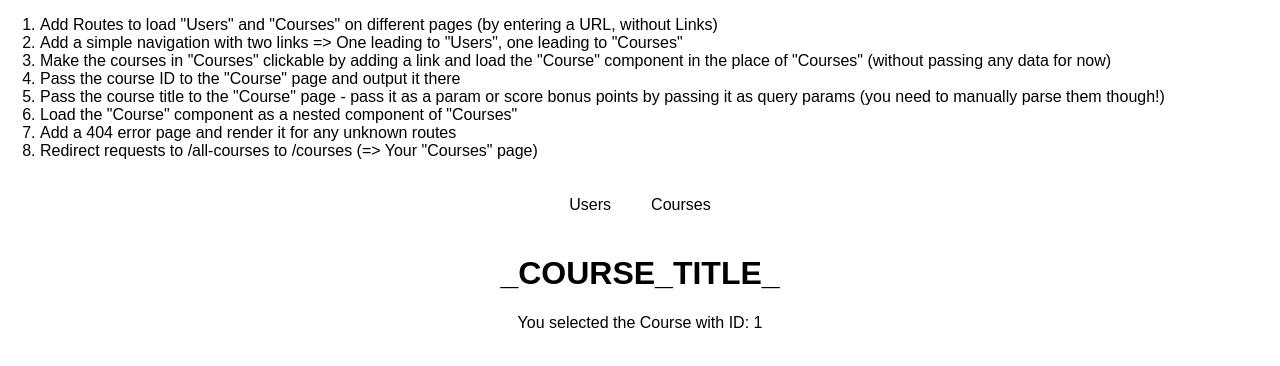
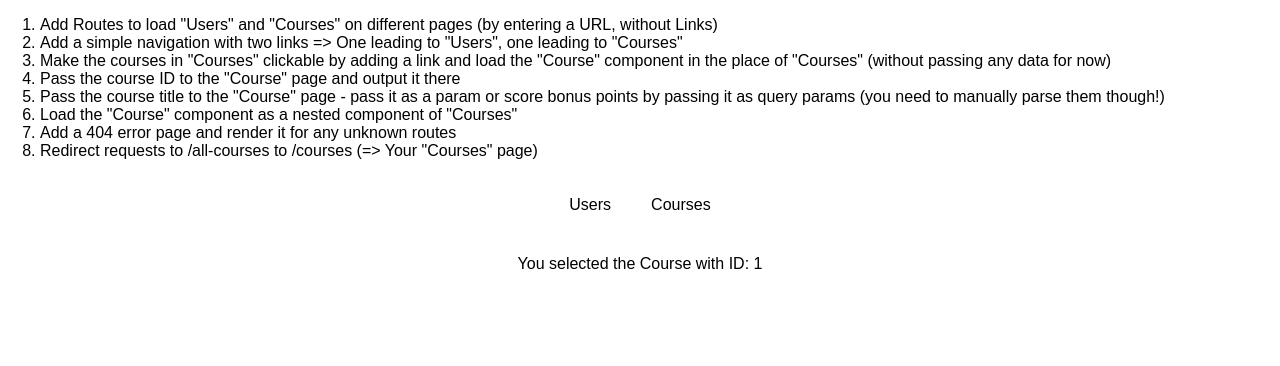
Before and after one commit to Krossmaskinen/udemy-react-routing--asignment-problem, a React (Create React App) app: page /course/1 in a window 1280 px wide. Shown: the top 366 px of the page. Built offline with nearby package versions, Linux system fonts and the light colour scheme.

Commit message:
Course: - pass course title as query parameter to course

```diff
--- a/src/containers/Course/Course.js
+++ b/src/containers/Course/Course.js
@@ -1,10 +1,32 @@
 import React, { Component } from 'react';
 
 class Course extends Component {
+    getParam = (key) => {
+        let params = this.props.location.search.split('?');
+        let parsedParams = {};
+
+        if (params.length > 1) {
+            params = params[1].split('&');
+            params = params.forEach(param => {
+                let splitParam = decodeURIComponent(param).split('=');
+
+                parsedParams[splitParam[0]] = splitParam[1];
+            });
+
+            if (parsedParams[key]) {
+                return parsedParams[key];
+            }
+        }
+
+        return null;
+    }
+
     render() {
+        let title = this.getParam('title');
+
         return (
             <div>
-                <h1>_COURSE_TITLE_</h1>
+                <h1>{title}</h1>
                 <p>You selected the Course with ID: {this.props.match.params.id}</p>
             </div>
         );
--- a/src/containers/Courses/Courses.js
+++ b/src/containers/Courses/Courses.js
@@ -19,7 +19,10 @@ class Courses extends Component {
                 <section className="Courses">
                     {
                         this.state.courses.map(course => {
-                            return <Link to={`/course/${course.id}`} key={course.id}><article className="Course">{course.title}</article></Link>;
+                            return <Link to={{
+                                pathname: `/course/${course.id}`,
+                                search: `?title=${course.title}`
+                            }} key={course.id}><article className="Course">{course.title}</article></Link>;
                         })
                     }
                 </section>
```
